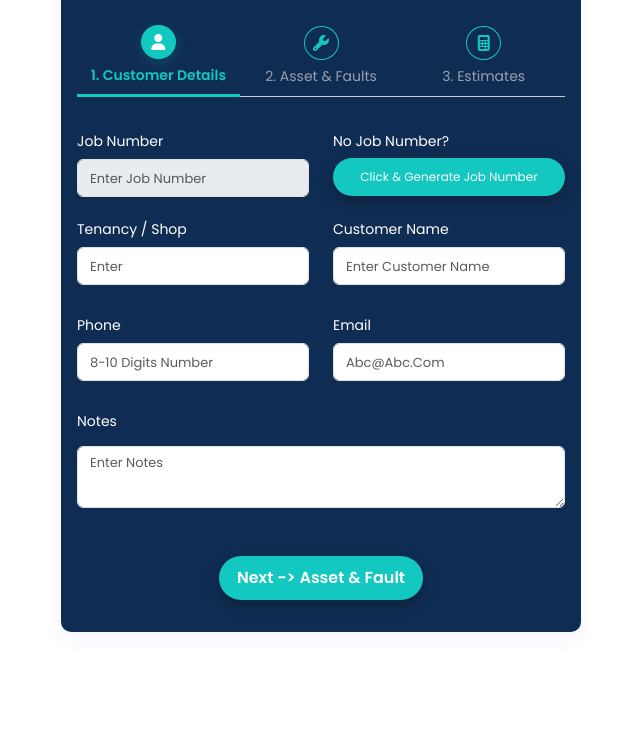
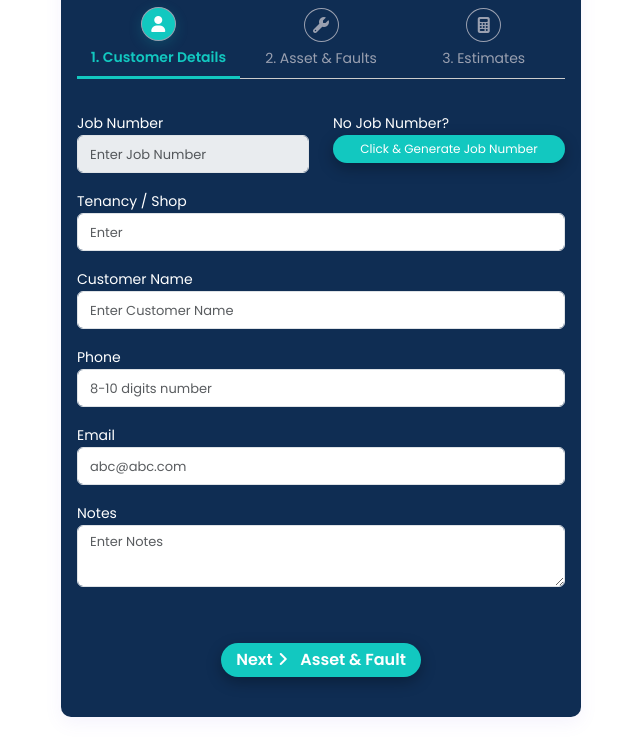
Before and after one commit to akeetek01-cpu/excel, a website: page public/lead-capture-v1.html in a window 1280 px wide. Shown: the part 126-868 px from the top of the page, without its empty margins (319-959 px from the left). Before the commit the page ends 800 px from the top, so only its background shows below. Drawn offline with nearby package versions, Linux system fonts and the light colour scheme.

Commit message:
alignment

```diff
--- a/public/css/lead-style.css
+++ b/public/css/lead-style.css
@@ -48,10 +48,10 @@
   justify-content: center;
   background: transparent;
   color: var(--muted);
-  border: 1px solid var(--teal);
+  border: 1px solid var(--muted);
 }
 .step .icon i {
-  color: var(--teal);
+  color: var(--muted);
 }
 
 .step.active .icon i {
@@ -115,9 +115,9 @@
   color: #12c8c0;
   padding: 4px;
 }
-.form-control {
+/* .form-control {
   margin-top: 6px;
-}
+} */
 .rounded-8 {
   border-radius: 8px;
 }
@@ -157,6 +157,7 @@
 .photo-upload-header .form-label-1 {
   font-weight: 500;
   color: var(--teal);
+  font-size: 13px;
 }
 
 .photo-upload-count {
@@ -289,7 +290,7 @@
   display: flex;
   justify-content: space-between;
   align-items: center;
-  margin-bottom: 8px;
+  /* margin-bottom: 8px; */
   font-weight: bold;
   cursor: pointer;
   color: #12c8c0;
@@ -466,7 +467,7 @@
 }
 #autoJobBtn {
   font-size: 12px;
-  margin-top: 5px;
+  /* margin-top: 5px; */
 }
 #backBtn, #createNewBtn{
         border: 1px solid #12c8c0;
@@ -488,7 +489,8 @@
 
 @media (max-width: 576px) {
   .step .label {
-    display: none;
+    /* display: none; */
+    font-size: 10px;
   }
 
 }
--- a/public/css/style.css
+++ b/public/css/style.css
@@ -121,10 +121,10 @@ h2 {
     position: relative;
 }
 
-::placeholder {
+::placeholder, select,option {
   color: #cccccc;
   font-size: 13px;
-  text-transform: capitalize;
+  /* text-transform: capitalize; */
 }
 
 textarea {
@@ -337,6 +337,8 @@ textarea {
 }
 
 .form-label {
+    margin-bottom: 0px;
+
     /* width: 150px; */
     font-size: 14px;
     color: #FFFFFF;
@@ -464,7 +466,7 @@ textarea {
     background: #12c8c0;
     color: #fff;
     border: none;
-    padding: 10px 18px;
+    padding: 5px 15px;
     border-radius: 25px;
     cursor: pointer;
     gap: 5px;
@@ -654,9 +656,9 @@ textarea {
     width: 70px !important;
 }
 
-.step-pane .row{
+/* .step-pane .row{
     margin-bottom: 20px;
-}
+} */
 .fault-card .row{
     margin-bottom: 0px;
 }
--- a/public/lead-capture-v1.html
+++ b/public/lead-capture-v1.html
@@ -57,7 +57,7 @@
                             <div class="row">
 
 
-                                <div class="col align-items-start">
+                                <div class="col mb-3 align-items-start">
                                     <label class="form-label me-2 mb-0" style="min-width:100px">Job Number</label>
                                     <div class="flex-grow-1">
                                         <input type="number" id="jobNumber" class="form-control"
@@ -67,7 +67,7 @@
                                     </div>
                                 </div>
 
-                                <div class="col align-items-start">
+                                <div class="col mb-3 align-items-start">
                                     <label class="form-label me-2 mb-0" style="min-width:100px">No Job Number?</label>
                                     <div class="flex-grow-1">
                                         <button type="button" id="autoJobBtn" class="btn btn-primary"
@@ -81,7 +81,7 @@
 
                             <div class="row">
 
-                                <div class="col mb-2 align-items-start">
+                                <div class="col-12 mb-3 align-items-start">
                                     <label class="form-label me-2 mb-0" style="min-width:100px">
                                         Tenancy / Shop
                                     </label>
@@ -93,7 +93,7 @@
                                         <div id="customerTenancyError" class="invalid-feedback"></div>
                                     </div>
                                 </div>
-                                <div class="col mb-2 align-items-start">
+                                <div class="col mb-3 align-items-start">
                                     <label class="form-label me-2 mb-0" style="min-width:100px">
                                         Customer Name
                                     </label>
@@ -112,7 +112,7 @@
 
 
                             <div class="row">
-                                <div class="col mb-2 align-items-start">
+                                <div class="col-12 mb-3 align-items-start">
                                     <label class="form-label me-2 mb-0" style="min-width:100px">
                                         Phone
                                     </label>
@@ -127,7 +127,7 @@
                                     </div>
                                 </div>
 
-                                <div class="col mb-2 align-items-start">
+                                <div class="col mb-3 align-items-start">
                                     <label class="form-label me-2 mb-0" style="min-width:100px">
                                         Email
                                     </label>
@@ -158,7 +158,7 @@
                     <div class="card p-3 mb-3 rounded-12">
 
                         <div class="fault-card">
-                            <div class="mb-2 align-items-start">
+                            <div class="mb-3 align-items-start">
                                 <label class="form-label me-2 mb-0" style="min-width:100px">
                                     Asset Description
                                 </label>
@@ -184,7 +184,7 @@
 
                             </div>
 
-                            <div class="mb-2 align-items-start">
+                            <div class="mb-3 align-items-start">
                                 <label class="form-label me-2 mb-0" style="min-width:100px">
                                     Asset Location</label>
                                 <div class="flex-grow-1">
@@ -305,7 +305,7 @@
                                 <label class="form-label-1 mb-1">Upload Job Photos</label>
                                 <!-- <div class="text-muted small">Tap to browse or drag & drop</div> -->
                             </div>
-                            <div id="photoCount" class="photo-upload-count" style="color: var(--teal);">0 / 10</div>
+                            <div id="photoCount" class="photo-upload-count" style="color: var(--teal); font-size: 13px;">0 / 10</div>
                         </div>
 
                         <div id="dropZone" class="photo-upload-dropzone p-4 text-center rounded-8">
@@ -329,7 +329,7 @@
         </div>
 
         <!-- Sticky Footer Nav -->
-        <div class="footer-nav d-flex justify-content-between align-items-center p-2">
+        <div class="footer-nav d-flex justify-content-between align-items-center p-3">
             <button class="btn btn-outline-secondary btn-sm" id="backBtn" aria-label="Back">
                 <i class="fa-solid fa-arrow-left"></i>Back
             </button>
--- a/public/script/script.js
+++ b/public/script/script.js
@@ -87,15 +87,15 @@ $(function () {
     }
     if (idx === 1) {
        $("#nextBtn").removeClass("submit-btn");
-      $("#nextBtn").html("Next -> Estimates");
+      $("#nextBtn").html('Next <span><i class="fa-solid fa-angle-right"></i></span>&nbsp;&nbsp;Estimates');
     }
     else if (idx === 2) {
       $("#nextBtn").addClass("submit-btn");
       $("#nextBtn").html("Submit");
     } else {
              $("#nextBtn").removeClass("submit-btn");
-      $("#nextBtn").html("Next -> Asset & Fault");
-    }
+// $("#nextBtn").html("Next <span><i class=\"fa-solid fa-angle-right\"></i> </span>   Asset & Fault");    }
+$("#nextBtn").html('Next <span><i class="fa-solid fa-angle-right"></i></span>&nbsp;&nbsp;Asset & Fault');}
     $("#createNewBtn").toggle(idx === 2);
   }
 
```
